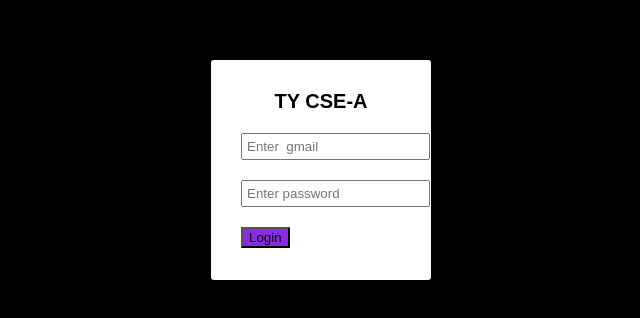
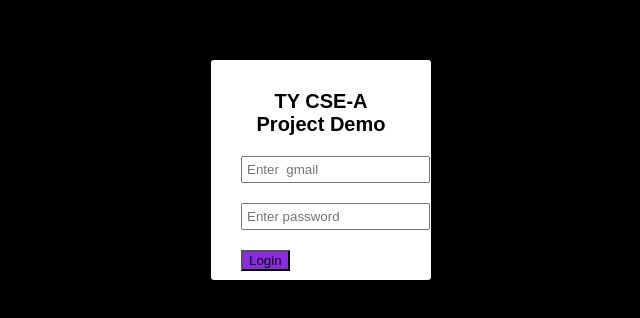
Before and after one commit to Rohit18457/demo, a plain HTML site: page index.html in a window 1280 px wide. Shown: the part 230-548 px from the top of the page, without its empty margins (319-959 px from the left). Drawn offline with Linux system fonts and the light colour scheme.

Commit message:
Update index.html

```diff
--- a/index.html
+++ b/index.html
@@ -9,7 +9,7 @@
 <body>
   <div class="main">
   <div class="box">
-    <h2>TY CSE-A</h2>
+    <h2>TY CSE-A Project Demo</h2>
   <input type="text" placeholder="Enter  gmail"><br>
   <input type="password" placeholder="Enter password"><br>
   <button>Login</button>
```
